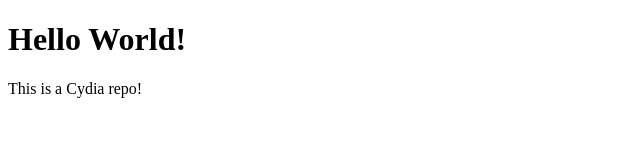
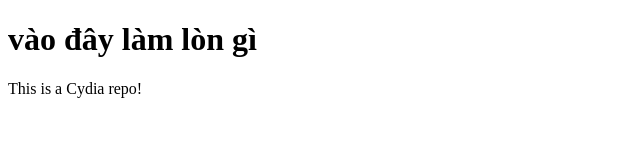
Before and after one commit to senselesslol/tuanem, a plain HTML site: page index.html in a window 1280 px wide. Shown: the whole page, without its empty margins (0-640 px from the left). Drawn offline with Linux system fonts and the light colour scheme.

Commit message:
Update index.html

```diff
--- a/index.html
+++ b/index.html
@@ -1,7 +1,7 @@
 <!DOCTYPE html>
 <html>
 <body>
-<h1>Hello World!</h1>
+<h1>vào đây làm lòn gì</h1>
 <p>This is a Cydia repo!</p>
 </body>
 </html>
```
